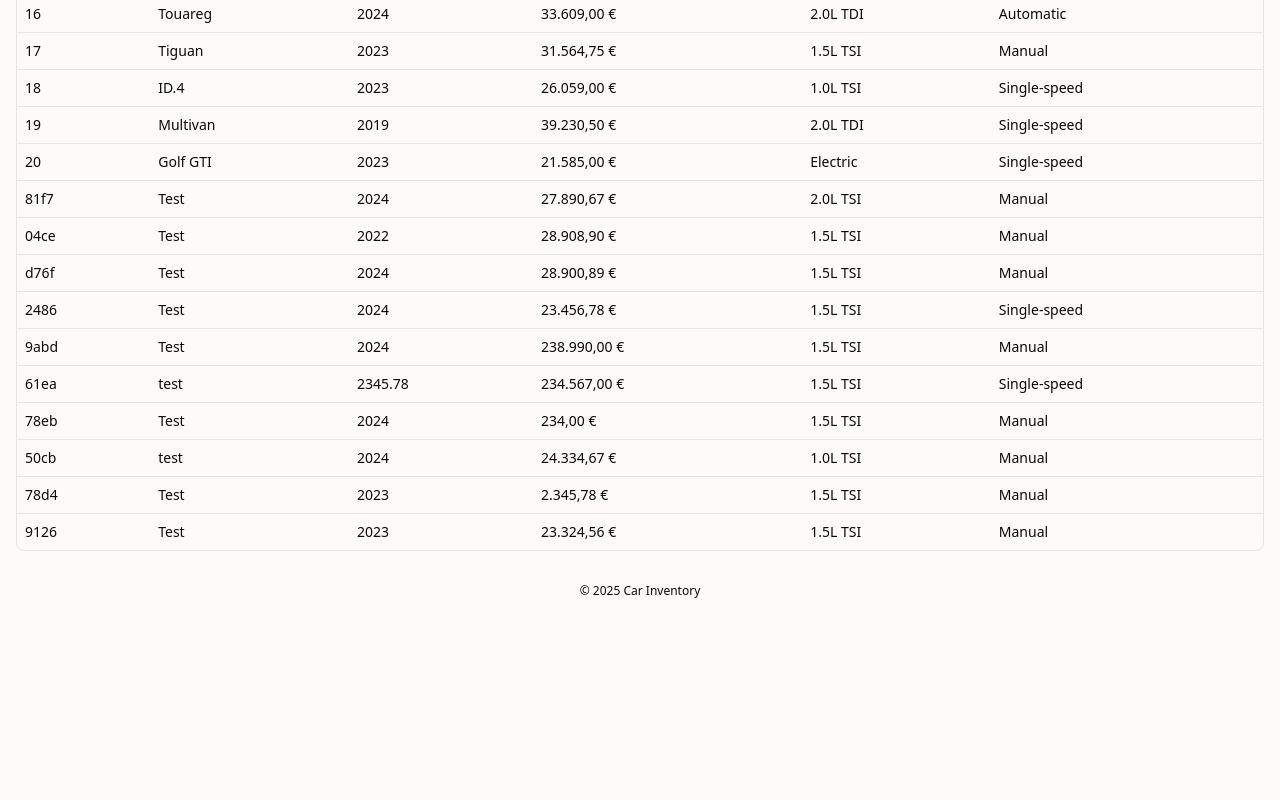
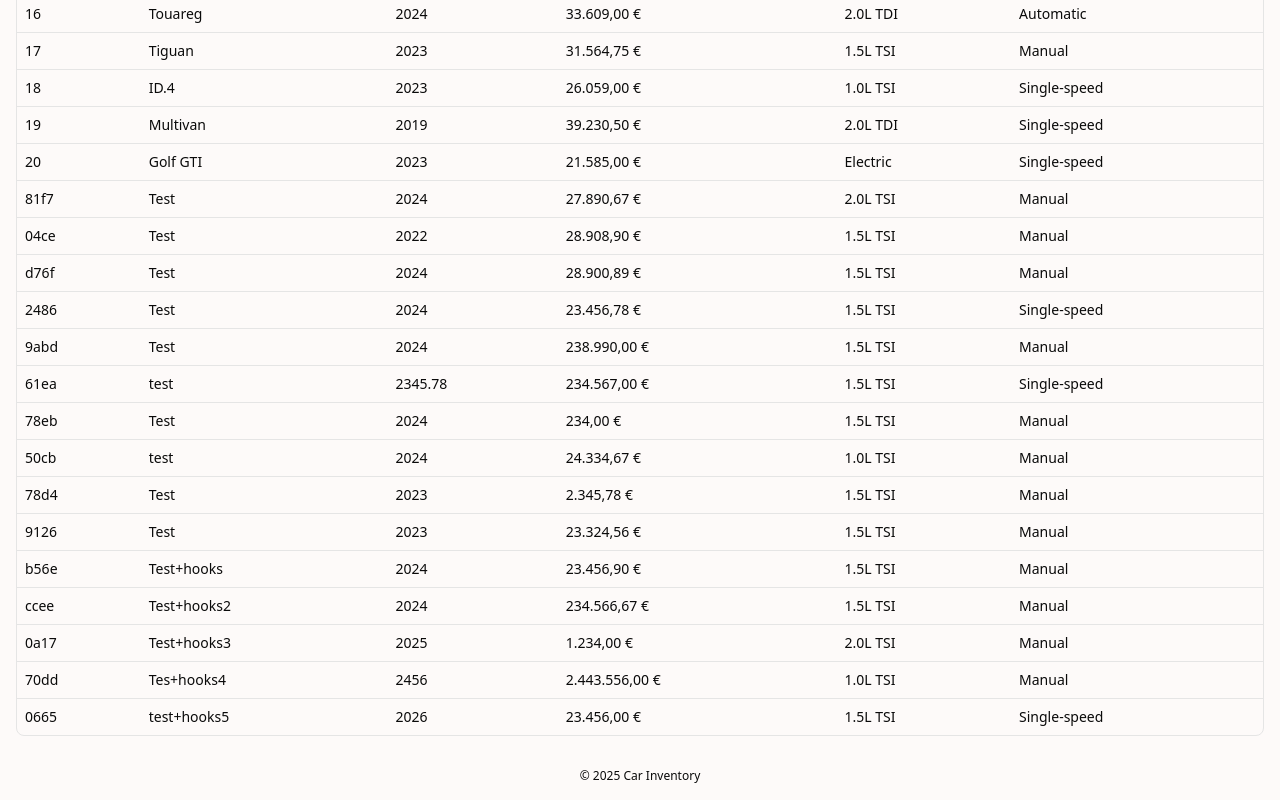
Before and after one commit to SabrinaFZ/frontend-challenge, a React (Vite) app: page / in a window 1280 px wide. Shown: the part 725-1525 px from the top of the page. Before the commit the page ends 1340 px from the top, so only its background shows below. Built offline with nearby package versions, Linux system fonts and the light colour scheme; data requests are answered from the project's data file.

Commit message:
feat: create a context to manage state

```diff
--- a/data/db.json
+++ b/data/db.json
@@ -239,6 +239,46 @@
       "price": "23324.56",
       "engine": "1.5L TSI",
       "transmission": "Manual"
+    },
+    {
+      "id": "b56e",
+      "model": "Test+hooks",
+      "year": "2024",
+      "price": "23456.90",
+      "engine": "1.5L TSI",
+      "transmission": "Manual"
+    },
+    {
+      "id": "ccee",
+      "model": "Test+hooks2",
+      "year": "2024",
+      "price": "234566.67",
+      "engine": "1.5L TSI",
+      "transmission": "Manual"
+    },
+    {
+      "id": "0a17",
+      "model": "Test+hooks3",
+      "year": "2025",
+      "price": "1234",
+      "engine": "2.0L TSI",
+      "transmission": "Manual"
+    },
+    {
+      "id": "70dd",
+      "model": "Tes+hooks4",
+      "year": "2456",
+      "price": "2443556",
+      "engine": "1.0L TSI",
+      "transmission": "Manual"
+    },
+    {
+      "id": "0665",
+      "model": "test+hooks5",
+      "year": "2026",
+      "price": "23456",
+      "engine": "1.5L TSI",
+      "transmission": "Single-speed"
     }
   ]
 }
--- /dev/null
+++ b/src/context/AppContext.tsx
@@ -0,0 +1,19 @@
+import React, { createContext } from "react";
+import { useAppState } from "./useAppState";
+import { Car } from "@/types/car";
+
+export interface AppContextType {
+  data: Car[];
+  add: (item: Car) => void;
+  set: (newData: Car[]) => void;
+}
+
+const AppContext = createContext<AppContextType | undefined>(undefined);
+
+const AppProvider: React.FC<{ children: React.ReactNode }> = ({ children }) => {
+  const appState = useAppState();
+
+  return <AppContext.Provider value={appState}>{children}</AppContext.Provider>;
+};
+
+export { AppProvider, AppContext };
--- /dev/null
+++ b/src/context/useAppContext.tsx
@@ -0,0 +1,11 @@
+import { useContext } from "react";
+import { AppContext, AppContextType } from "./AppContext";
+
+export const useAppContext = (): AppContextType => {
+  const context = useContext(AppContext);
+  if (!context) {
+    throw new Error("useAppContext must be used within a AppProvider");
+  }
+
+  return context;
+};
--- /dev/null
+++ b/src/context/useAppState.tsx
@@ -0,0 +1,22 @@
+import { useState, useCallback } from "react";
+import { Car } from "../types/car";
+
+export const useAppState = () => {
+  const [data, setData] = useState<Car[]>([]);
+
+  const set = useCallback((newData: Car[]) => {
+    console.log("Setting data:", newData);
+    setData([...newData]);
+  }, []);
+
+  const add = useCallback((item: Car) => {
+    console.log("Adding item:", item);
+    setData((prevData) => [...prevData, item]);
+  }, []);
+
+  return {
+    data,
+    set,
+    add,
+  };
+};
--- a/src/main.tsx
+++ b/src/main.tsx
@@ -2,9 +2,12 @@
 import { createRoot } from "react-dom/client";
 import "./index.css";
 import App from "./pages/App.tsx";
+import { AppProvider } from "./context/AppContext.tsx";
 
 createRoot(document.getElementById("root")!).render(
   <StrictMode>
-    <App />
+    <AppProvider>
+      <App />
+    </AppProvider>
   </StrictMode>
 );
--- a/src/pages/useAdd.tsx
+++ b/src/pages/useAdd.tsx
@@ -1,7 +1,10 @@
+import { useAppContext } from "@/context/useAppContext";
+import { Car } from "@/types/car";
 import axios from "axios";
 import { useCallback, useState } from "react";
 
 export const useAdd = () => {
+  const { add } = useAppContext();
   const [formData, setFormData] = useState({
     model: "",
     year: "",
@@ -27,7 +30,10 @@
     async (e: React.FormEvent) => {
       e.preventDefault();
       try {
-        await axios.post("http://localhost:3001/data", formData);
+        const response = await axios.post<Car>(
+          "http://localhost:3001/data",
+          formData
+        );
 
         setFormData({
           model: "",
@@ -37,13 +43,15 @@
           transmission: "",
         });
 
+        add(response.data);
+
         return true;
       } catch (error) {
         console.error("Error submitting form:", error);
         return false;
       }
     },
-    [formData]
+    [formData, add]
   );
 
   return {
--- a/src/pages/useApp.tsx
+++ b/src/pages/useApp.tsx
@@ -1,27 +1,29 @@
-import { useEffect, useState } from "react";
+import { useCallback, useEffect, useState } from "react";
 import axios from "axios";
 import { Car } from "../types/car";
+import { useAppContext } from "@/context/useAppContext";
 
 export const useApp = () => {
-  const [data, setData] = useState<Car[]>([]);
+  const { data, set } = useAppContext();
   const [loading, setLoading] = useState(false);
   const [error, setError] = useState<Error | null>(null);
 
-  const fetchData = async () => {
+  const fetchData = useCallback(async () => {
     setLoading(true);
+    setError(null);
     try {
       const response = await axios.get<Car[]>("http://localhost:3001/data");
-      setData(response.data);
-    } catch (error) {
-      setError(error as Error);
+      set(response.data);
+    } catch (err) {
+      setError(err as Error);
     } finally {
       setLoading(false);
     }
-  };
+  }, [set]);
 
   useEffect(() => {
     fetchData();
-  }, []);
+  }, [fetchData]);
 
   return { data, loading, error };
 };
```
